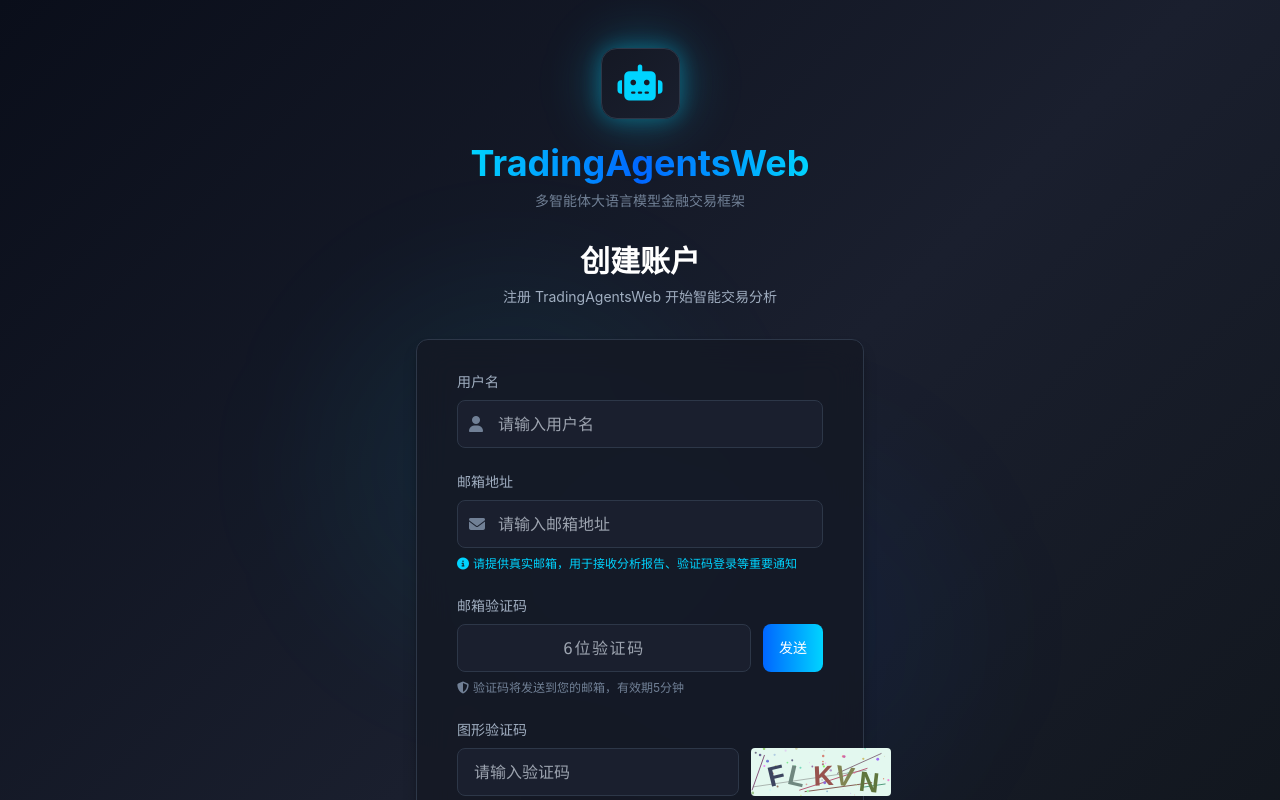
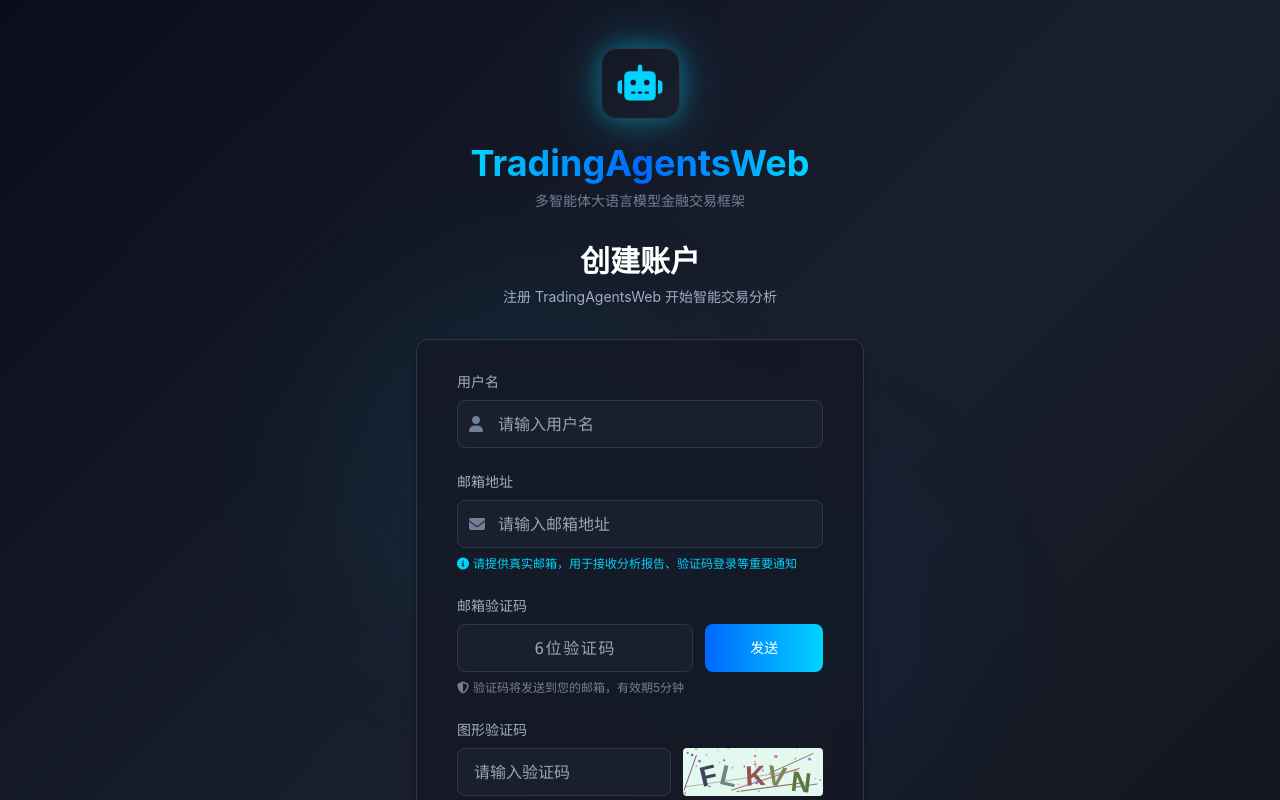
Before and after one commit to BSTester/TradingAgentsWeb, a Next.js app in the folder web/frontend/: page /register in a window 1280 px wide. Shown: the top 800 px of the page. Built offline with nearby package versions, Linux system fonts and the light colour scheme; no server answers.

Commit message:
移动端优化

```diff
--- a/web/frontend/src/components/auth/CaptchaImage.tsx
+++ b/web/frontend/src/components/auth/CaptchaImage.tsx
@@ -151,8 +151,8 @@ export function CaptchaImage({
           ref={canvasRef}
           width={width}
           height={height}
-          className="rounded cursor-pointer bg-dark-tertiary hover:opacity-90 transition-opacity"
-          style={{ display: 'block', height: `${height}px`, width: `${width}px` }}
+          className="rounded cursor-pointer bg-dark-tertiary hover:opacity-90 transition-opacity max-w-full"
+          style={{ display: 'block', height: `${height}px`, width: `${width}px`, maxWidth: '100%' }}
           onClick={() => { void regenerate(); }}
           aria-label="点击刷新验证码"
           title="点击刷新验证码"
--- a/web/frontend/src/components/auth/LoginForm.tsx
+++ b/web/frontend/src/components/auth/LoginForm.tsx
@@ -233,10 +233,10 @@ export function LoginForm({ onShowToast }: LoginFormProps) {
                 value={captchaInput}
                 onChange={(e) => setCaptchaInput(e.target.value)}
                 placeholder="请输入验证码"
-                className="flex-1 h-12 px-4 bg-dark-tertiary border border-dark-border text-white rounded-lg focus:outline-none focus:ring-2 focus:ring-accent-primary transition-all"
+                className="flex-1 min-w-0 h-12 px-4 bg-dark-tertiary border border-dark-border text-white rounded-lg focus:outline-none focus:ring-2 focus:ring-accent-primary transition-all"
                 required
               />
-              <div className="flex items-center flex-shrink-0">
+              <div className="flex items-center flex-shrink-0 max-w-[140px]">
                 <CaptchaImage key={captchaKey} onIdChange={setCaptchaId} height={48} />
               </div>
             </div>
@@ -295,7 +295,7 @@ export function LoginForm({ onShowToast }: LoginFormProps) {
                 id="code"
                 value={verificationCode}
                 onChange={(e) => setVerificationCode(e.target.value.replace(/\D/g, '').slice(0, 6))}
-                className="flex-1 h-12 px-4 bg-dark-tertiary border border-dark-border text-white rounded-lg focus:outline-none focus:ring-2 focus:ring-accent-primary focus:border-accent-primary transition-all text-center tracking-widest font-mono"
+                className="w-2/3 h-12 px-4 bg-dark-tertiary border border-dark-border text-white rounded-lg focus:outline-none focus:ring-2 focus:ring-accent-primary focus:border-accent-primary transition-all text-center tracking-widest font-mono"
                 placeholder="6位验证码"
                 maxLength={6}
                 required
@@ -304,7 +304,7 @@ export function LoginForm({ onShowToast }: LoginFormProps) {
                 type="button"
                 onClick={handleSendCode}
                 disabled={countdown > 0 || isSendingCode}
-                className="px-4 h-12 bg-gradient-to-r from-accent-secondary to-accent-primary text-white rounded-lg hover:shadow-glow-cyan focus:outline-none focus:ring-2 focus:ring-accent-primary disabled:opacity-50 disabled:cursor-not-allowed transition-all whitespace-nowrap text-sm flex-shrink-0"
+                className="w-1/3 h-12 bg-gradient-to-r from-accent-secondary to-accent-primary text-white rounded-lg hover:shadow-glow-cyan focus:outline-none focus:ring-2 focus:ring-accent-primary disabled:opacity-50 disabled:cursor-not-allowed transition-all whitespace-nowrap text-sm"
               >
                 {isSendingCode ? (
                   <>
@@ -334,10 +334,10 @@ export function LoginForm({ onShowToast }: LoginFormProps) {
                 value={captchaInput}
                 onChange={(e) => setCaptchaInput(e.target.value)}
                 placeholder="请输入验证码"
-                className="flex-1 h-12 px-4 bg-dark-tertiary border border-dark-border text-white rounded-lg focus:outline-none focus:ring-2 focus:ring-accent-primary focus:border-accent-primary transition-all"
+                className="flex-1 min-w-0 h-12 px-4 bg-dark-tertiary border border-dark-border text-white rounded-lg focus:outline-none focus:ring-2 focus:ring-accent-primary transition-all"
                 required
               />
-              <div className="flex items-center flex-shrink-0">
+              <div className="flex items-center flex-shrink-0 max-w-[140px]">
                 <CaptchaImage key={captchaKey} onIdChange={setCaptchaId} height={48} />
               </div>
             </div>
--- a/web/frontend/src/components/auth/RegisterForm.tsx
+++ b/web/frontend/src/components/auth/RegisterForm.tsx
@@ -188,7 +188,7 @@ export function RegisterForm({ onSubmit: _onSubmit, externalLoading: _externalLo
               id="emailCode"
               value={emailVerificationCode}
               onChange={(e) => setEmailVerificationCode(e.target.value.replace(/\D/g, '').slice(0, 6))}
-              className="flex-1 h-12 px-4 bg-dark-tertiary border border-dark-border text-white rounded-lg focus:outline-none focus:ring-2 focus:ring-accent-primary focus:border-accent-primary transition-all text-center tracking-widest font-mono"
+              className="w-2/3 h-12 px-4 bg-dark-tertiary border border-dark-border text-white rounded-lg focus:outline-none focus:ring-2 focus:ring-accent-primary focus:border-accent-primary transition-all text-center tracking-widest font-mono"
               placeholder="6位验证码"
               maxLength={6}
               required
@@ -197,7 +197,7 @@ export function RegisterForm({ onSubmit: _onSubmit, externalLoading: _externalLo
               type="button"
               onClick={handleSendEmailCode}
               disabled={countdown > 0 || isSendingCode}
-              className="px-4 h-12 bg-gradient-to-r from-accent-secondary to-accent-primary text-white rounded-lg hover:shadow-glow-cyan focus:outline-none focus:ring-2 focus:ring-accent-primary disabled:opacity-50 disabled:cursor-not-allowed transition-all whitespace-nowrap text-sm flex-shrink-0"
+              className="w-1/3 h-12 bg-gradient-to-r from-accent-secondary to-accent-primary text-white rounded-lg hover:shadow-glow-cyan focus:outline-none focus:ring-2 focus:ring-accent-primary disabled:opacity-50 disabled:cursor-not-allowed transition-all whitespace-nowrap text-sm"
             >
               {isSendingCode ? (
                 <>
@@ -231,10 +231,10 @@ export function RegisterForm({ onSubmit: _onSubmit, externalLoading: _externalLo
               value={captchaInput}
               onChange={(e) => setCaptchaInput(e.target.value)}
               placeholder="请输入验证码"
-              className="flex-1 h-12 px-4 bg-dark-tertiary border border-dark-border text-white rounded-lg focus:outline-none focus:ring-2 focus:ring-accent-primary focus:border-accent-primary transition-all"
+              className="flex-1 min-w-0 h-12 px-4 bg-dark-tertiary border border-dark-border text-white rounded-lg focus:outline-none focus:ring-2 focus:ring-accent-primary focus:border-accent-primary transition-all"
               required
             />
-            <div className="flex items-center flex-shrink-0">
+            <div className="flex items-center flex-shrink-0 max-w-[140px]">
               <CaptchaImage key={captchaKey} onIdChange={setCaptchaId} height={48} />
             </div>
           </div>
```
